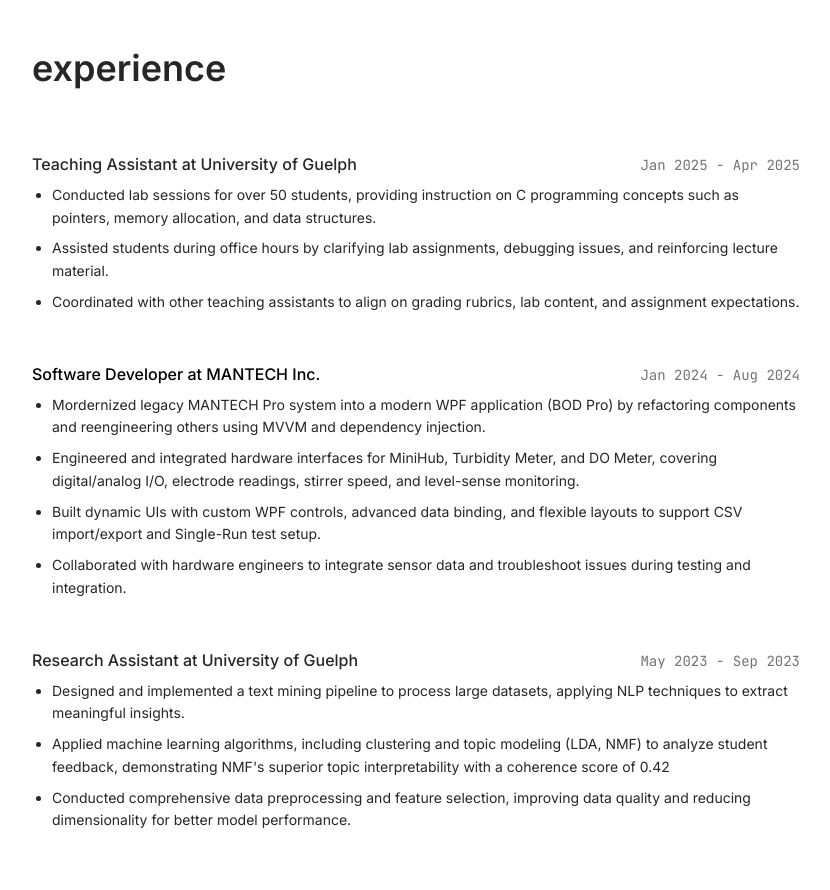
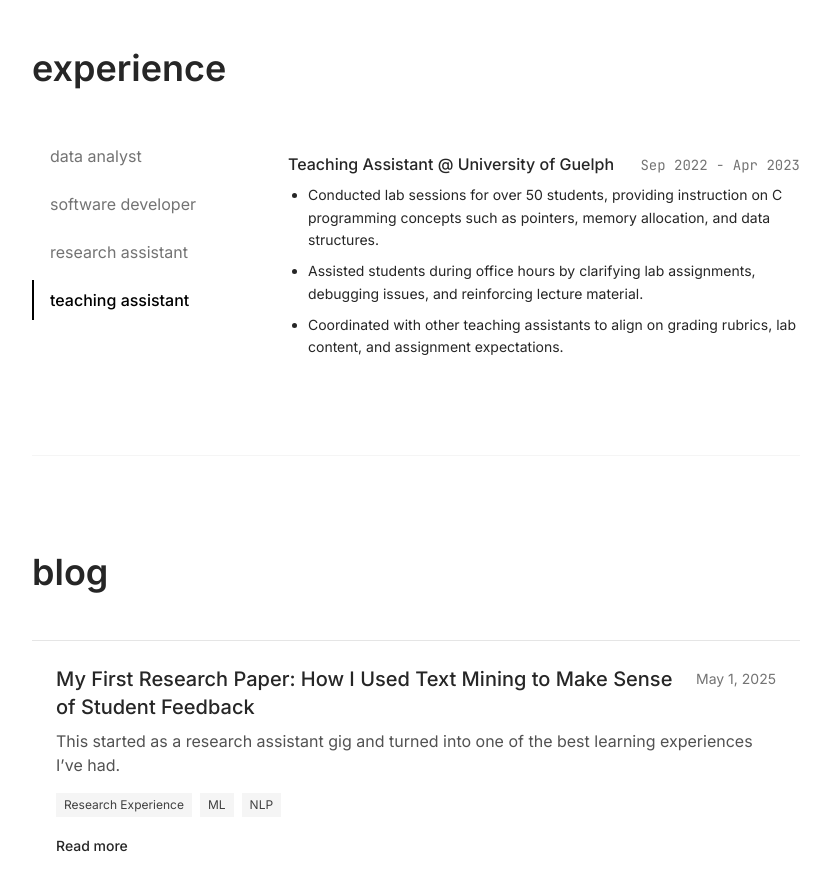
Before and after one commit to pprateekk/personal-portfolio, a React (Create React App) app: page / in a window 1280 px wide. Shown: the part 1260-2150 px from the top of the page, without its empty margins (224-1054 px from the left). Built offline with nearby package versions, Linux system fonts and the light colour scheme.

Commit message:
feat: implement tabbed nav for experience section

```diff
--- a/src/components/Experience.js
+++ b/src/components/Experience.js
@@ -1,115 +1,113 @@
-import React from "react";
+import React, { useState } from "react";
 
 export default function Experience() {
+  const [activeSection, setActiveSection] = useState("teaching");
+
+  const experienceData = [
+    {
+      id: "analyst",
+      label: "data analyst",
+      period: "May 2025 - Present",
+      title: "Data Analyst @ University of Guelph",
+      details: [
+        "Contributing to the development of internal data tools and dashboards using Python and Tableau to enhance decision-making for program stakeholders",
+        "Collaborating with cross-functional teams to define data requirements and prepare datasets for analysis and visualization",
+      ],
+    },
+    {
+      id: "software",
+      label: "software developer",
+      period: "Jan 2024 - Aug 2024",
+      title: "Software Developer @ MANTECH INC.",
+      details: [
+        "Refactored legacy UI logic into a modular, component-based system, increasing maintainability across the lab automation platform.",
+        "Developed and integrated real-time hardware data streams (e.g., MiniHub, Turbidity Meter) using C#, boosting device stability and UX.",
+        "Built full-stack features for configuration templates, including undo/redo, CSV import/export, and template versioning for tracking and rolling back changes.",
+        "Collaborated with hardware engineers to integrate sensor data and troubleshoot issues during testing and integration.",
+      ],
+    },
+    {
+      id: "research",
+      label: "research assistant",
+      period: "May 2023 - Sep 2023",
+      title: "Research Assistant @ University of Guelph",
+      details: [
+        "Designed and implemented a text mining pipeline using NLP techniques to extract insights from large student feedback datasets.",
+        "Applied ML algorithms (clustering, LDA, NMF), showing NMF’s superior topic interpretability with a coherence score of 0.42",
+        "Performed data preprocessing and feature selection, improving data quality and reducing dimensionality for better model performance.",
+        "Co-authored a peer-reviewed paper published in Lecture Notes in Computer Science (Springer): 'Integrative Mining Pipeline for Improved Reflections of Course Feedback,' iiWAS 2024",
+      ],
+    },
+    {
+      id: "teaching",
+      label: "teaching assistant",
+      period: "Sep 2022 - Apr 2023",
+      title: "Teaching Assistant @ University of Guelph",
+      details: [
+        "Conducted lab sessions for over 50 students, providing instruction on C programming concepts such as pointers, memory allocation, and data structures.",
+        "Assisted students during office hours by clarifying lab assignments, debugging issues, and reinforcing lecture material.",
+        "Coordinated with other teaching assistants to align on grading rubrics, lab content, and assignment expectations.",
+      ],
+    },
+  ];
+
+  const renderContent = () => {
+    const activeExperience = experienceData.find(
+      (exp) => exp.id === activeSection
+    );
+
+    return (
+      <div className="pt-4">
+        <div>
+          <div className="flex justify-between items-baseline mb-2">
+            <h3 className="text font-medium font-sans">
+              {activeExperience.title}
+            </h3>
+            <span className="text-sm font-mono text-neutral-500">
+              {activeExperience.period}
+            </span>
+          </div>
+          <ul className="prose prose-neutral max-w-none text-sm leading-relaxed space-y-2 list-disc pl-5">
+            {activeExperience.details.map((detail, index) => (
+              <li key={index}>{detail}</li>
+            ))}
+          </ul>
+        </div>
+      </div>
+    );
+  };
+
   return (
     <section
       id="experience"
-      className="max-w-3xl mx-auto py-24 border-t border-neutral-100"
+      className="max-w-3xl mx-auto border-t border-neutral-100"
     >
-      <h2 className="text-3xl md:text-4xl font-bold mb-12 font-sans">
+      <h2 className="text-3xl md:text-4xl mb-12 font-sans font-bold">
         experience
       </h2>
 
-      <div className="space-y-12 pt-4">
-        {/* <div>
-          <div className="flex justify-between items-baseline mb-2">
-            <h3 className="text font-medium font-sans">
-              Data Analyst at University of Guelph
-            </h3>
-            <span className="text-sm font-mono text-neutral-500">
-              May 2025 - Present
-            </span>
+      <div className="flex flex-col md:flex-row gap-16">
+        <div className="w-full md:w-1/4">
+          <div className="sticky top-24">
+            <nav className="space-y-2">
+              {experienceData.map((item) => (
+                <button
+                  key={item.id}
+                  onClick={() => setActiveSection(item.id)}
+                  className={`block text-left w-full px-4 py-2 transition-all duration-300 border-l-2 ${
+                    activeSection === item.id
+                      ? "border-black text-black font-medium"
+                      : "border-transparent text-neutral-500 hover:text-black hover:border-neutral-300"
+                  }`}
+                >
+                  {item.label}
+                </button>
+              ))}
+            </nav>
           </div>
-          <ul className="prose prose-neutral max-w-none text-sm leading-relaxed space-y-2 list-disc pl-5">
-            <li></li>
-            <li></li>
-            <li></li>
-          </ul>
-        </div> */}
-        <div>
-          <div className="flex justify-between items-baseline mb-2">
-            <h3 className="text font-medium font-sans">
-              Teaching Assistant at University of Guelph
-            </h3>
-            <span className="text-sm font-mono text-neutral-500">
-              Jan 2025 - Apr 2025
-            </span>
-          </div>
-          <ul className="prose prose-neutral max-w-none text-sm leading-relaxed space-y-2 list-disc pl-5">
-            <li>
-              Conducted lab sessions for over 50 students, providing instruction
-              on C programming concepts such as pointers, memory allocation, and
-              data structures.
-            </li>
-            <li>
-              Assisted students during office hours by clarifying lab
-              assignments, debugging issues, and reinforcing lecture material.
-            </li>
-            <li>
-              Coordinated with other teaching assistants to align on grading
-              rubrics, lab content, and assignment expectations.
-            </li>
-          </ul>
-        </div>
-        <div>
-          <div className="flex justify-between items-baseline mb-2">
-            <h3 className="text font-medium text-black font-sans">
-              Software Developer at MANTECH Inc.
-            </h3>
-            <span className="text-sm font-mono text-neutral-500">
-              Jan 2024 - Aug 2024
-            </span>
-          </div>
-          <ul className="prose prose-neutral max-w-none text-sm leading-relaxed space-y-2 list-disc pl-5">
-            <li>
-              Mordernized legacy MANTECH Pro system into a modern WPF
-              application (BOD Pro) by refactoring components and reengineering
-              others using MVVM and dependency injection.
-            </li>
-            <li>
-              Engineered and integrated hardware interfaces for MiniHub,
-              Turbidity Meter, and DO Meter, covering digital/analog I/O,
-              electrode readings, stirrer speed, and level-sense monitoring.
-            </li>
-            <li>
-              Built dynamic UIs with custom WPF controls, advanced data binding,
-              and flexible layouts to support CSV import/export and Single-Run
-              test setup.
-            </li>
-            <li>
-              Collaborated with hardware engineers to integrate sensor data and
-              troubleshoot issues during testing and integration.
-            </li>
-          </ul>
         </div>
 
-        <div>
-          <div className="flex justify-between items-baseline mb-2">
-            <h3 className="text font-medium font-sans">
-              Research Assistant at University of Guelph
-            </h3>
-            <span className="text-sm font-mono text-neutral-500">
-              May 2023 - Sep 2023
-            </span>
-          </div>
-          <ul className="prose prose-neutral max-w-none text-sm leading-relaxed space-y-2 list-disc pl-5">
-            <li>
-              Designed and implemented a text mining pipeline to process large
-              datasets, applying NLP techniques to extract meaningful insights.
-            </li>
-            <li>
-              Applied machine learning algorithms, including clustering and
-              topic modeling (LDA, NMF) to analyze student feedback,
-              demonstrating NMF's superior topic interpretability with a
-              coherence score of 0.42
-            </li>
-            <li>
-              Conducted comprehensive data preprocessing and feature selection,
-              improving data quality and reducing dimensionality for better
-              model performance.
-            </li>
-          </ul>
-        </div>
+        <div className="w-full md:w-2/3">{renderContent()}</div>
       </div>
     </section>
   );
```
